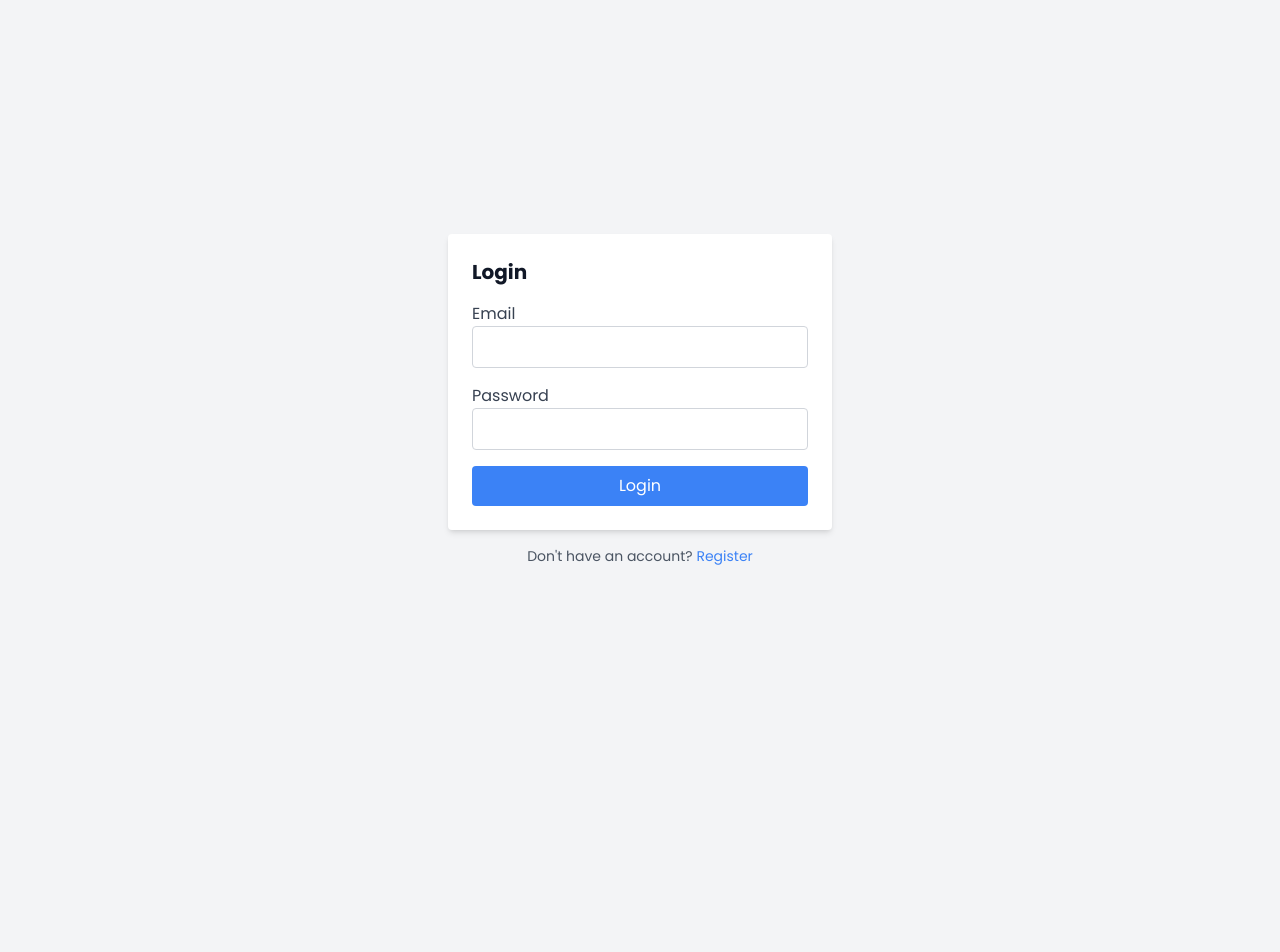
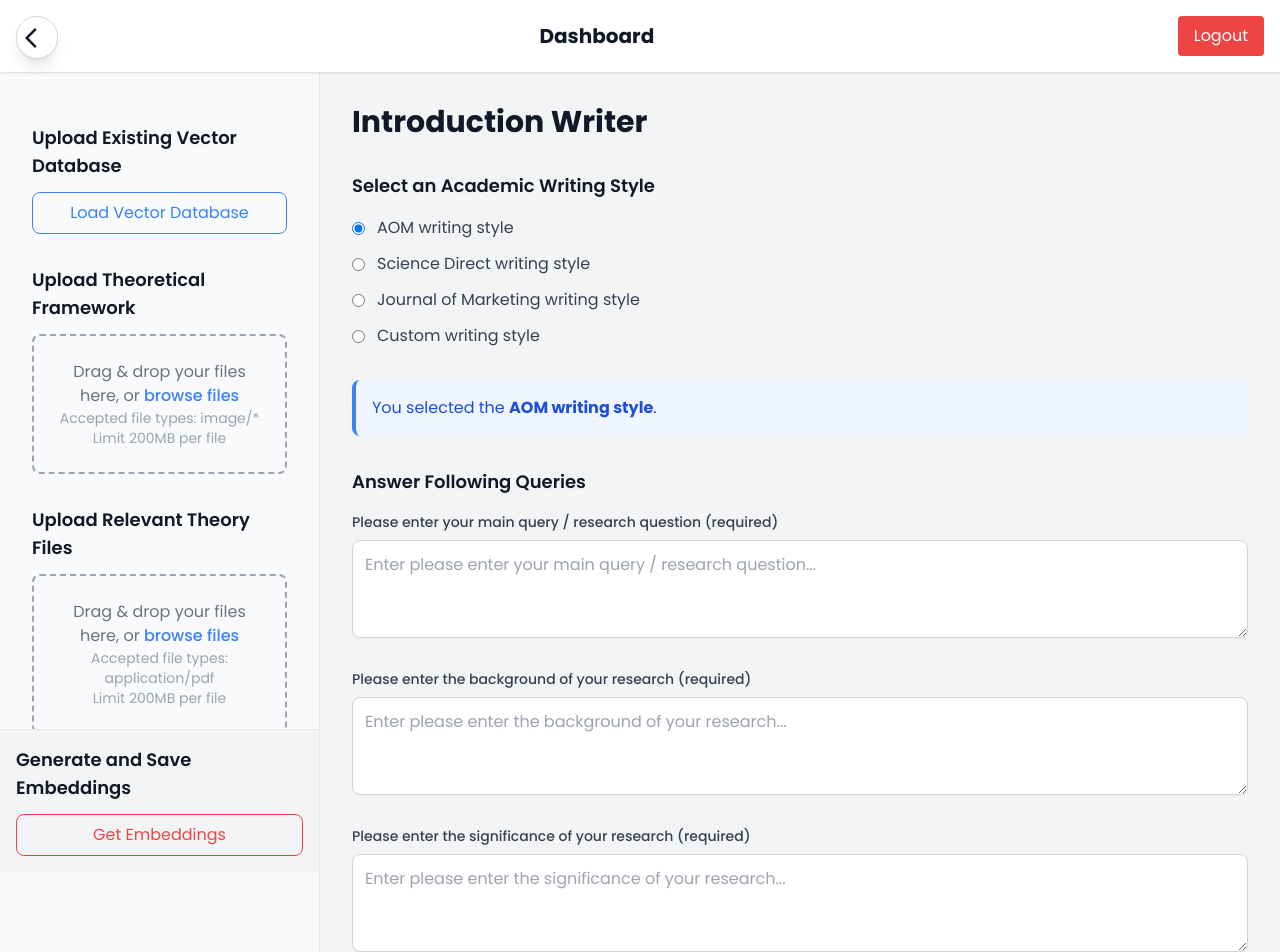
Before and after one commit to SufyanEjaz/introduction-writer, a Next.js app: page /auth/login in a window 1280 px wide. Shown: the top 952 px of the page. Before the commit the page ends 800 px from the top, so only its background shows below. Built offline with nearby package versions, Linux system fonts and the light colour scheme.

Commit message:
code update

```diff
--- a/src/app/auth/login/page.tsx
+++ b/src/app/auth/login/page.tsx
@@ -1,111 +1,281 @@
-"use client";
+'use client';
 
-import { useState } from 'react';
-import { useRouter } from 'next/navigation';
-import { login } from '../../../services/authService';
-import { useRedirectIfAuthenticated } from '../../../hooks/useRedirectIfAuthenticated';
+import React, { useState, useRef } from 'react';
+// import { useAuthGuard } from '../../../hooks/useAuth';
+import ArrowBackIos from '@mui/icons-material/ArrowBackIos';
+import ArrowForwardIos from '@mui/icons-material/ArrowForwardIos';
+import FileUpload from '../../../components/FileUpload';
+import Header from '../../../components/Header';
+import { getIntroduction } from '../../../services/authService';
 
-const Login = () => {
-  const isLoading = useRedirectIfAuthenticated(); // Get loading state
-  const [email, setEmail] = useState('');
-  const [password, setPassword] = useState('');
-  const [errors, setErrors] = useState<{ email?: string; password?: string; apiError?: string }>({});
-  const router = useRouter();
+const Dashboard = () => {
+  // const isLoading = useAuthGuard(); // Check if the user is authenticated
+  const [sidebarOpen, setSidebarOpen] = useState(true);
+  const [selectedStyle, setSelectedStyle] = useState('AOM writing style');
 
-  const handleLogin = async (e: React.FormEvent) => {
+  const [theoreticalFrameworkFiles, setTheoreticalFrameworkFiles] = useState<File[]>([]);
+  const [relevantTheoryFiles, setRelevantTheoryFiles] = useState<File[]>([]);
+  const [supportingLiteratureFiles, setSupportingLiteratureFiles] = useState<File[]>([]);
+
+  const [formData, setFormData] = useState({
+    mainQuery: '',
+    background: '',
+    significance: '',
+    proposedHypothesis: '',
+    underpinningTheories: '',
+    researchMethodology: '',
+    journalScope: '',
+    context: '',
+    instructions: '',
+    boundaryConditions: '',
+    mediators: '',
+    mustIncludeArgument: '',
+  });
+
+  const [errors, setErrors] = useState<{ [key: string]: boolean }>({});
+
+  const formRefs = useRef<{ [key: string]: HTMLTextAreaElement | null }>({});
+
+  const handleInputChange = (e: React.ChangeEvent<HTMLTextAreaElement>) => {
+    const { name, value } = e.target;
+    setFormData((prev) => ({ ...prev, [name]: value }));
+    setErrors((prev) => ({ ...prev, [name]: false }));
+  };
+
+  const validateForm = () => {
+    const newErrors: { [key: string]: boolean } = {};
+    const requiredFields = ['mainQuery', 'background', 'significance'];
+
+    requiredFields.forEach((field) => {
+      if (!formData[field as keyof typeof formData]?.trim()) {
+        newErrors[field] = true;
+      }
+    });
+
+    setErrors(newErrors);
+    if (Object.keys(newErrors).length > 0) {
+      const firstErrorKey = requiredFields.find((field) => newErrors[field]);
+      if (firstErrorKey) {
+        formRefs.current[firstErrorKey]?.focus();
+      }
+      return false;
+    }
+
+    return true;
+  };
+
+  // const handleSubmit = (e: React.FormEvent) => {
+  //   e.preventDefault();
+  //   if (validateForm()) {
+  //     alert('Form submitted successfully!');
+  //     console.log('Form Data:', formData);
+  //   } else {
+  //     alert('Please fill in all required fields.');
+  //   }
+  // };
+  const handleSubmit = async (e: React.FormEvent) => {
     e.preventDefault();
+    if (!validateForm()) {
+      alert('Please fill in all required fields.');
+      return;
+    }
 
-    // Reset errors
-    setErrors({});
-
-    const customError = 'An error occurred while logging in. Please use valid credentials.';
+    // Combine the file data with the form data
+    const payload = {
+      ...formData,
+      selectedStyle,
+      theoreticalFrameworkFiles,
+      relevantTheoryFiles,
+      supportingLiteratureFiles,
+    };
 
     try {
-      const data = await login(email, password);
-      localStorage.setItem('token', data.token);
-      router.push('/dashboard');
+      const response = await getIntroduction(payload);
+      alert('Form submitted successfully!');
+      console.log('API Response:', response.data);
     } catch (error: any) {
-      if (error.response && error.response.data && error.response.data.errors) {
-        const apiErrors = error.response.data.errors;
-        setErrors({
-          email: apiErrors.email ? apiErrors.email[0] : '',
-          password: apiErrors.password ? apiErrors.password[0] : '',
-          apiError: error.response.data.message || customError,
-        });
-      } else {
-        setErrors({ apiError: error.response.data.message || customError });
-      }
+      console.log('Error submitting form:', error);
+      alert(
+        error.response?.data?.message || 'An error occurred while submitting the form.'
+      );
     }
   };
 
-  const handleInputChange = (field: 'email' | 'password', value: string) => {
-    if (field === 'email') {
-      setEmail(value);
-      setErrors((prev) => ({ ...prev, email: '' })); // Clear email error on change
-    } else if (field === 'password') {
-      setPassword(value);
-      setErrors((prev) => ({ ...prev, password: '' })); // Clear password error on change
-    }
-  };
-
-  if (isLoading) {
-    return null; // Don't render anything while checking authentication
-  }
+  // if (isLoading) {
+  //   return null; // Prevent rendering the page until the user is verified
+  // }
 
   return (
-    <div className="min-h-screen flex flex-col items-center justify-center">
-      <form onSubmit={handleLogin} className="bg-white p-6 rounded shadow-md w-96">
-        <h1 className="text-xl font-bold mb-4">Login</h1>
+    <div className="flex flex-col min-h-screen">
+      {/* Header */}
+      <Header />
 
-        {/* Email Field */}
-        <div className="mb-4">
-          <label className="block text-gray-700">Email</label>
-          <input
-            type="email"
-            className={`w-full border rounded p-2 ${errors.email ? 'border-red-500' : 'border-gray-300'}`}
-            value={email}
-            onChange={(e) => handleInputChange('email', e.target.value)}
-          />
-          {errors.email && <p className="text-red-500 text-sm mt-1">{errors.email}</p>}
+      {/* Main Content */}
+      <div className="flex flex-1">
+        {/* Sidebar */}
+        <aside
+          className={`transition-all duration-300 bg-gray-50 border-r ${
+            sidebarOpen ? 'lg:w-1/4 lg:block hidden w-0' : 'lg:w-0 w-full block lg:opacity-0'
+          }`}
+          style={{ top: 0 }}
+        >
+          <div style={{ position: 'sticky', top: 0 }}>
+            <div className="flex flex-col" style={{ height: '100dvh' }}>
+              {/* Scrollable Content */}
+              <div className="p-8 flex-1 overflow-y-auto mt-5" style={{ height: '80dvh' }}>
+                <div className="mb-8">
+                  <h2 className="text-lg font-semibold mb-3">Upload Existing Vector Database</h2>
+                  <button className="w-full border border-blue-500 text-blue-500 py-2 px-4 rounded-lg hover:bg-blue-100">
+                    Load Vector Database
+                  </button>
+                </div>
+
+                <div className="mb-8">
+                  <h2 className="text-lg font-semibold mb-3">Upload Theoretical Framework</h2>
+                  <FileUpload
+                    files={theoreticalFrameworkFiles}
+                    setFiles={setTheoreticalFrameworkFiles}
+                    onDrop={(files) => console.log('Uploaded Files:', files)}
+                    accept={{
+                      'image/*': ['.png', '.jpg', '.jpeg'],
+                    }}
+                    maxSize={200 * 1024 * 1024} // 200MB limit
+                  />
+                </div>
+
+                <div className="mb-8">
+                  <h2 className="text-lg font-semibold mb-3">Upload Relevant Theory Files</h2>
+                  <FileUpload
+                    files={relevantTheoryFiles}
+                    setFiles={setRelevantTheoryFiles}
+                    onDrop={(files) => console.log('Uploaded Files:', files)}
+                    accept={{
+                      'application/pdf': ['.pdf'],
+                    }}
+                    maxSize={200 * 1024 * 1024} // 200MB limit
+                  />
+                </div>
+
+                <div className="mb-8">
+                  <h2 className="text-lg font-semibold mb-3">Upload Supporting Literature Files</h2>
+                  <FileUpload
+                    files={supportingLiteratureFiles}
+                    setFiles={setSupportingLiteratureFiles}
+                    onDrop={(files) => console.log('Uploaded Files:', files)}
+                    accept={{
+                      'application/pdf': ['.pdf'],
+                    }}
+                    maxSize={200 * 1024 * 1024} // 200MB limit
+                  />
+                </div>
+              </div>
+
+              <div className="p-4 border-t bg-gray-100">
+                <h2 className="text-lg font-semibold mb-3">Generate and Save Embeddings</h2>
+                <button className="w-full border border-red-500 text-red-500 py-2 px-4 rounded-lg hover:bg-red-100">
+                  Get Embeddings
+                </button>
+              </div>
+            </div>
+          </div>
+        </aside>
+
+        {/* Toggle Arrow */}
+        <div
+          className={`absolute flex items-center justify-center z-10 top-4 left-4 bg-white border border-gray-300 rounded-full p-2 shadow-lg hover:shadow-xl hover:bg-gray-100 transition-all duration-300`}
+          style={{
+            position: 'fixed',
+            top: '16px',
+            left: sidebarOpen ? '16px' : '',
+            zIndex: 10,
+          }}
+        >
+          <button onClick={() => setSidebarOpen(!sidebarOpen)}>
+            {sidebarOpen ? <ArrowBackIos fontSize="medium" /> : <ArrowForwardIos fontSize="medium" />}
+          </button>
         </div>
 
-        {/* Password Field */}
-        <div className="mb-4">
-          <label className="block text-gray-700">Password</label>
-          <input
-            type="password"
-            className={`w-full border rounded p-2 ${errors.password ? 'border-red-500' : 'border-gray-300'}`}
-            value={password}
-            onChange={(e) => handleInputChange('password', e.target.value)}
-          />
-          {errors.password && <p className="text-red-500 text-sm mt-1">{errors.password}</p>}
-        </div>
+        {/* Main Content Area */}
+        <main className={`flex-1 p-8 ${sidebarOpen ? '' : 'lg:block hidden'}`}>
+          <h1 className="text-3xl font-bold mb-8">Introduction Writer</h1>
 
-        {/* API Error Message */}
-        {!(errors.email || errors.password) && errors.apiError && (
-          <div className="text-red-500 text-sm mb-4">
-            {errors.apiError}
-          </div>
-        )}
+          <section className="mb-8">
+            <h2 className="text-lg font-semibold mb-4">Select an Academic Writing Style</h2>
+            <div className="space-y-3">
+              {['AOM writing style', 'Science Direct writing style', 'Journal of Marketing writing style', 'Custom writing style'].map(
+                (style) => (
+                  <label key={style} className="flex items-center">
+                    <input
+                      type="radio"
+                      name="writingStyle"
+                      value={style}
+                      className="form-radio text-red-500"
+                      onChange={(e) => setSelectedStyle(e.target.value)}
+                      checked={selectedStyle === style}
+                    />
+                    <span className="ml-3 text-gray-700">{style}</span>
+                  </label>
+                )
+              )}
+            </div>
+          </section>
 
-        {/* Submit Button */}
-        <button type="submit" className="w-full bg-blue-500 text-white py-2 rounded">
-          Login
-        </button>
-      </form>
+          <section className="mb-8">
+            <div className="bg-blue-50 border-l-4 border-blue-500 text-blue-700 p-4 rounded-lg">
+              You selected the <strong>{selectedStyle}</strong>.
+            </div>
+          </section>
 
-      {/* Register Redirect */}
-      <p className="mt-4 text-sm text-gray-600">
-        Don&apos;t have an account?{' '}
-        <button
-          onClick={() => router.push('/auth/register')}
-          className="text-blue-500 hover:underline"
-        >
-          Register
-        </button>
-      </p>
+          <section>
+            <h2 className="text-lg font-semibold mb-4">Answer Following Queries</h2>
+            <form className="space-y-6" onSubmit={handleSubmit}>
+              {[
+                { name: 'mainQuery', label: 'Please enter your main query / research question' },
+                { name: 'background', label: 'Please enter the background of your research' },
+                { name: 'significance', label: 'Please enter the significance of your research' },
+                { name: 'proposedHypothesis', label: 'Please enter proposed hypothesis, if any' },
+                { name: 'underpinningTheories', label: 'Please enter the underpinning theory/theories you are using' },
+                { name: 'researchMethodology', label: 'Briefly describe your research methodology' },
+                { name: 'journalScope', label: 'Please mention the name and scope of the journal you want to publish' },
+                { name: 'context', label: 'Please mention the context of the research i.e. industry, employee orientation, workplace etc.' },
+                { name: 'instructions', label: 'Are there any special instructions you want the program to focus on?' },
+                { name: 'boundaryConditions', label: 'What are the boundary conditions/moderators in the study?' },
+                { name: 'mediators', label: 'What are the mediators in the study?' },
+                { name: 'mustIncludeArgument', label: 'Any must-include argument in the introduction?' },
+              ].map(({ name, label }) => (
+                <div key={name}>
+                  <label
+                    className={`block text-sm font-medium mb-2 ${
+                      ['mainQuery', 'background', 'significance'].includes(name) && errors[name]
+                        ? 'text-red-500'
+                        : 'text-gray-700'
+                    }`}
+                  >
+                    {label} {['mainQuery', 'background', 'significance'].includes(name) && '(required)'}
+                  </label>
+                  <textarea
+                    ref={(el) => (formRefs.current[name] = el)}
+                    name={name}
+                    value={(formData as any)[name]}
+                    onChange={handleInputChange}
+                    className={`w-full border rounded-lg shadow-sm p-3 ${
+                      errors[name] ? 'border-red-500' : 'border-gray-300 focus:border-red-500'
+                    }`}
+                    rows={3}
+                    placeholder={`Enter ${label.toLowerCase()}...`}
+                  ></textarea>
+                </div>
+              ))}
+
+              <button type="submit" className="bg-red-500 text-white py-2 px-6 rounded-lg hover:bg-red-600">
+                Get Introduction
+              </button>
+            </form>
+          </section>
+        </main>
+      </div>
     </div>
   );
 };
 
-export default Login;
+export default Dashboard;
```
